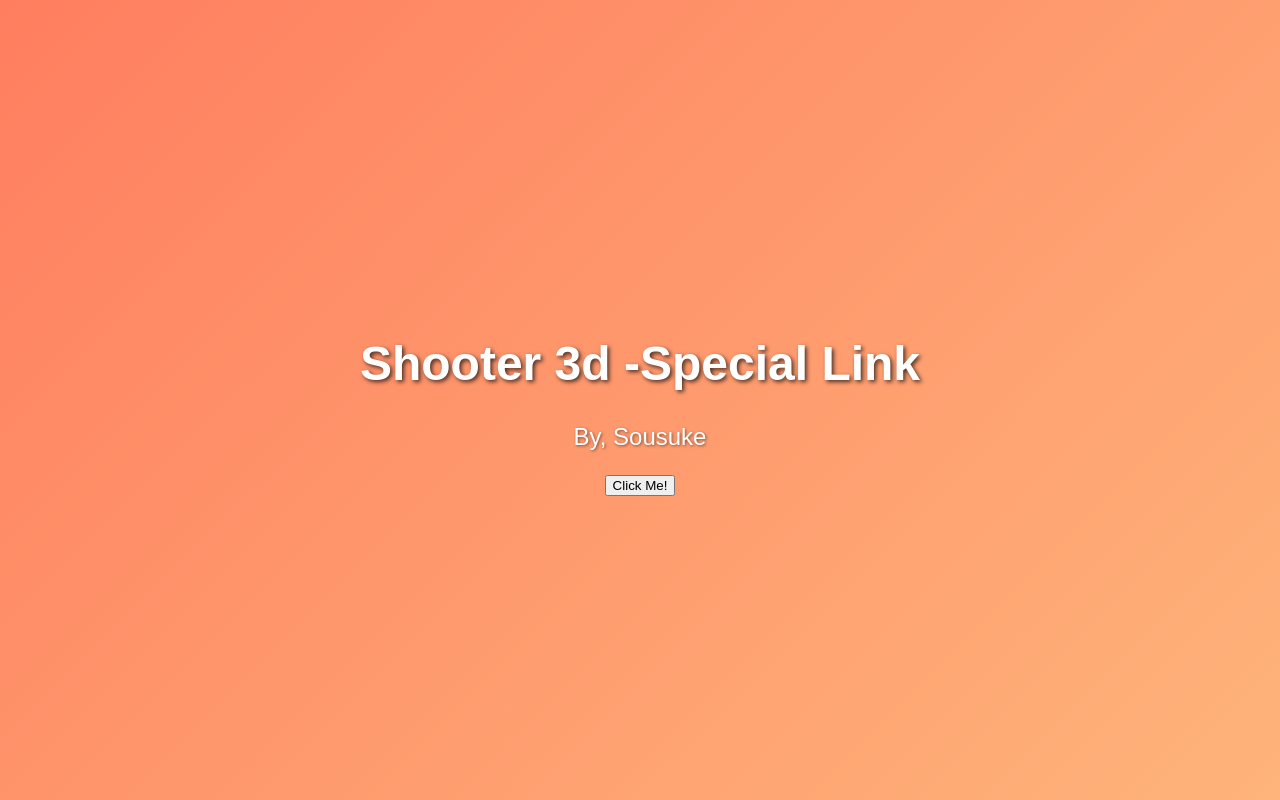
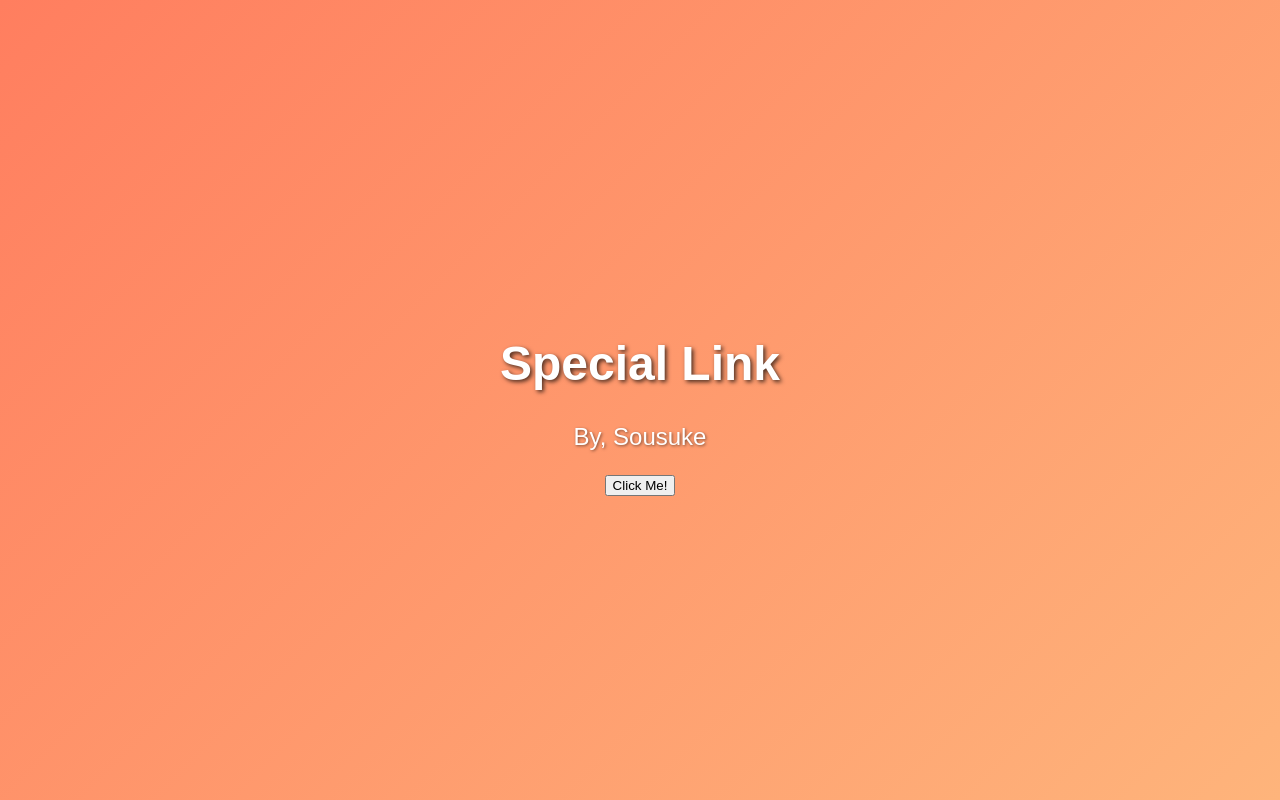
Before and after one commit to Sousuke9/first-website, a plain HTML site: page index.html in a window 1280 px wide. Drawn offline with Linux system fonts and the light colour scheme.

Commit message:
Update index.html

```diff
--- a/index.html
+++ b/index.html
@@ -31,7 +31,7 @@
 </head>
 <body>
     <div>
-        <h1>Shooter 3d -Special Link</h1>
+        <h1>Special Link</h1>
         <p>By, Sousuke</p>
         <button id="btn1">Click Me!</button>
         <script src="script.js"></script>
```
